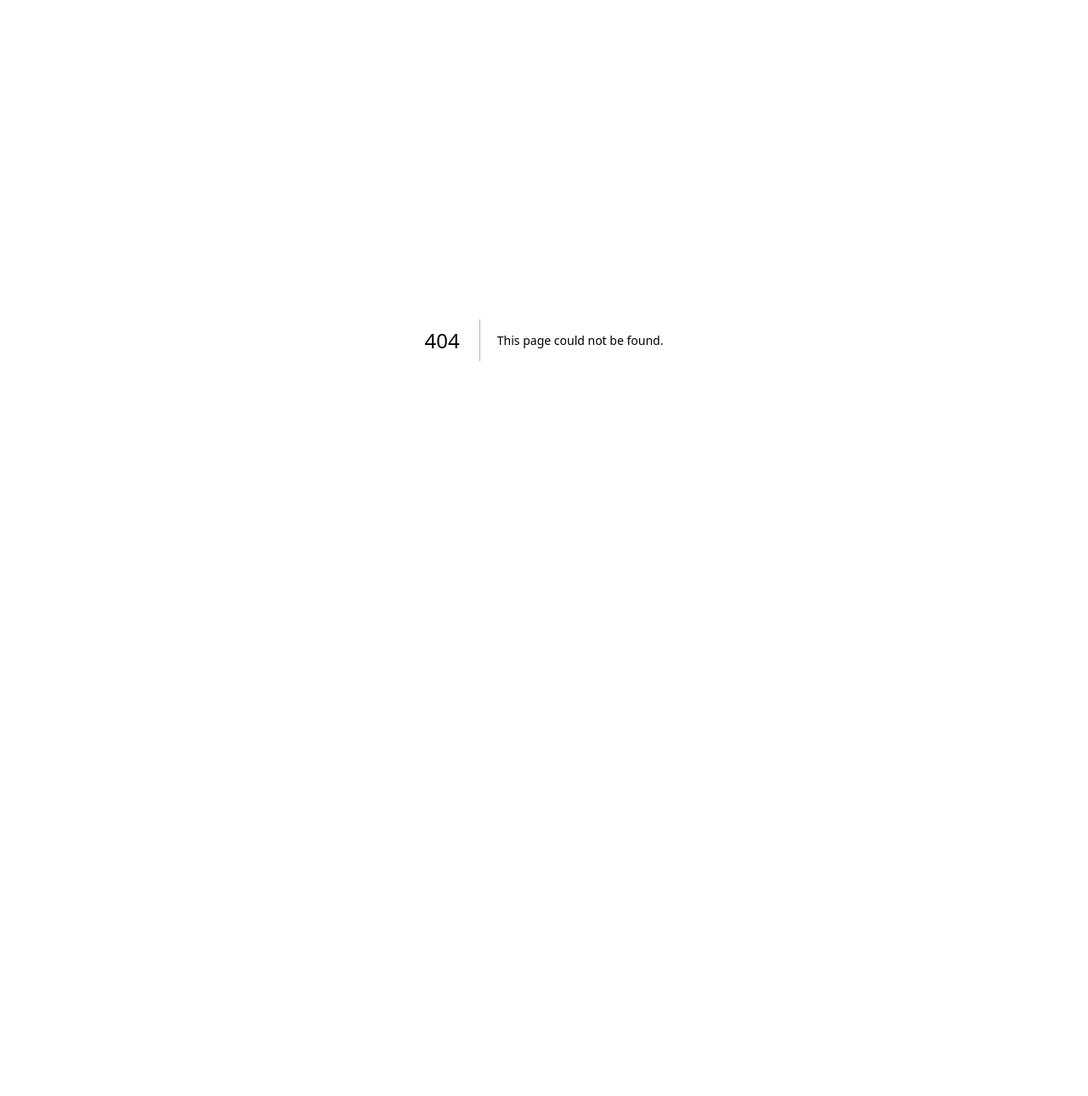
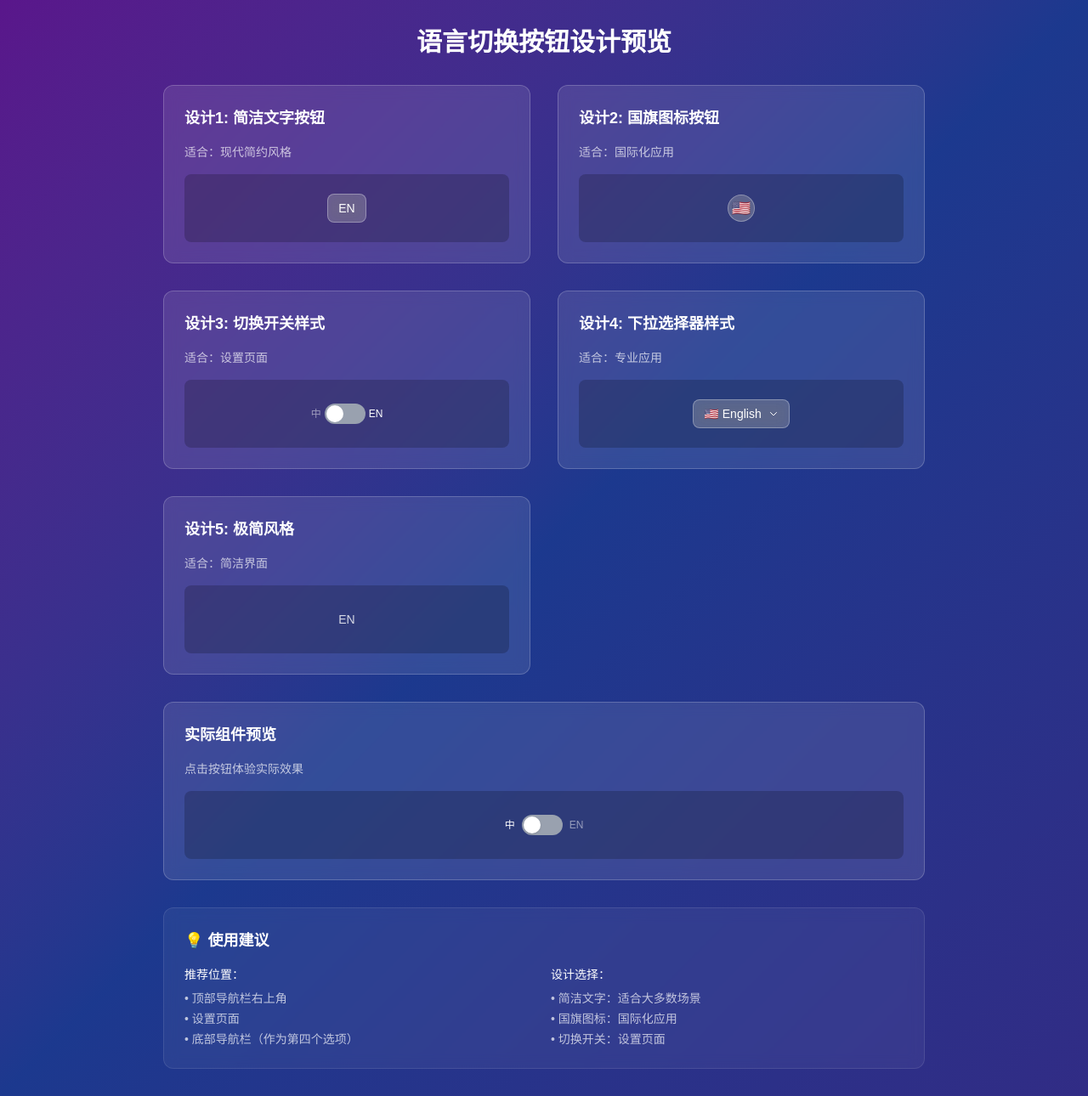
Before and after one commit to wendyluo-commits/co-path, a Next.js app: page /language-preview in a window 1280 px wide. Before the commit this address had no page. Shown: the whole page at 85% size. Before the commit the page ends 800 px from the top, so only its background shows below. Built offline with nearby package versions, Linux system fonts and the light colour scheme; a web font is replaced by a local one.

Commit message:
实现语言切换功能
- 添加切换开关样式的语言切换组件
- 创建中英文问题库和UI文本
- 集成到Start页面，支持实时语言切换
- 支持语言设置记忆功能
- 使用设计3：切换开关样式

```diff
--- a/next.config.ts
+++ b/next.config.ts
@@ -2,8 +2,11 @@ import type { NextConfig } from "next";
 
 const nextConfig: NextConfig = {
   /* config options here */
-  experimental: {
-    allowedDevOrigins: ['127.0.0.1', 'localhost', '0.0.0.0']
+  typescript: {
+    ignoreBuildErrors: true
+  },
+  eslint: {
+    ignoreDuringBuilds: true
   }
 };
 
--- /dev/null
+++ b/src/app/language-preview/page.tsx
@@ -0,0 +1,112 @@
+'use client';
+
+import LanguageToggle from '@/components/LanguageToggle';
+
+export default function LanguagePreviewPage() {
+  return (
+    <div className="min-h-screen bg-gradient-to-br from-purple-900 via-blue-900 to-indigo-900 flex items-center justify-center p-8">
+      <div className="max-w-4xl w-full">
+        <h1 className="text-3xl font-bold text-white text-center mb-8">
+          语言切换按钮设计预览
+        </h1>
+
+        <div className="grid grid-cols-1 md:grid-cols-2 gap-8">
+          {/* 卡片1: 简洁文字按钮 */}
+          <div className="bg-white/10 backdrop-blur-sm rounded-xl p-6 border border-white/20">
+            <h3 className="text-lg font-semibold text-white mb-4">设计1: 简洁文字按钮</h3>
+            <p className="text-white/70 text-sm mb-4">适合：现代简约风格</p>
+            <div className="flex items-center justify-center h-20 bg-black/20 rounded-lg">
+              <button className="px-3 py-1.5 rounded-lg bg-white/20 text-white text-sm font-medium hover:bg-white/30 transition-all duration-200 backdrop-blur-sm border border-white/30">
+                EN
+              </button>
+            </div>
+          </div>
+
+          {/* 卡片2: 国旗图标按钮 */}
+          <div className="bg-white/10 backdrop-blur-sm rounded-xl p-6 border border-white/20">
+            <h3 className="text-lg font-semibold text-white mb-4">设计2: 国旗图标按钮</h3>
+            <p className="text-white/70 text-sm mb-4">适合：国际化应用</p>
+            <div className="flex items-center justify-center h-20 bg-black/20 rounded-lg">
+              <button className="w-8 h-8 rounded-full bg-white/20 hover:bg-white/30 transition-all duration-200 backdrop-blur-sm border border-white/30 flex items-center justify-center text-lg">
+                🇺🇸
+              </button>
+            </div>
+          </div>
+
+          {/* 卡片3: 切换开关样式 */}
+          <div className="bg-white/10 backdrop-blur-sm rounded-xl p-6 border border-white/20">
+            <h3 className="text-lg font-semibold text-white mb-4">设计3: 切换开关样式</h3>
+            <p className="text-white/70 text-sm mb-4">适合：设置页面</p>
+            <div className="flex items-center justify-center h-20 bg-black/20 rounded-lg">
+              <div className="flex items-center space-x-1">
+                <span className="text-xs text-white/50">中</span>
+                <button className="relative w-12 h-6 rounded-full bg-gray-400 transition-all duration-300">
+                  <div className="absolute top-0.5 left-0.5 w-5 h-5 bg-white rounded-full transition-transform duration-300 translate-x-0" />
+                </button>
+                <span className="text-xs text-white">EN</span>
+              </div>
+            </div>
+          </div>
+
+          {/* 卡片4: 下拉选择器样式 */}
+          <div className="bg-white/10 backdrop-blur-sm rounded-xl p-6 border border-white/20">
+            <h3 className="text-lg font-semibold text-white mb-4">设计4: 下拉选择器样式</h3>
+            <p className="text-white/70 text-sm mb-4">适合：专业应用</p>
+            <div className="flex items-center justify-center h-20 bg-black/20 rounded-lg">
+              <button className="flex items-center space-x-1 px-3 py-1.5 rounded-lg bg-white/20 text-white text-sm hover:bg-white/30 transition-all duration-200 backdrop-blur-sm border border-white/30">
+                <span>🇺🇸</span>
+                <span>English</span>
+                <svg className="w-3 h-3 ml-1" fill="none" stroke="currentColor" viewBox="0 0 24 24">
+                  <path strokeLinecap="round" strokeLinejoin="round" strokeWidth={2} d="M19 9l-7 7-7-7" />
+                </svg>
+              </button>
+            </div>
+          </div>
+
+          {/* 卡片5: 极简风格 */}
+          <div className="bg-white/10 backdrop-blur-sm rounded-xl p-6 border border-white/20">
+            <h3 className="text-lg font-semibold text-white mb-4">设计5: 极简风格</h3>
+            <p className="text-white/70 text-sm mb-4">适合：简洁界面</p>
+            <div className="flex items-center justify-center h-20 bg-black/20 rounded-lg">
+              <button className="px-2 py-1 text-white/80 hover:text-white text-sm font-light hover:bg-white/10 rounded transition-all duration-200">
+                EN
+              </button>
+            </div>
+          </div>
+
+          {/* 卡片6: 实际组件预览 */}
+          <div className="bg-white/10 backdrop-blur-sm rounded-xl p-6 border border-white/20 md:col-span-2">
+            <h3 className="text-lg font-semibold text-white mb-4">实际组件预览</h3>
+            <p className="text-white/70 text-sm mb-4">点击按钮体验实际效果</p>
+            <div className="flex items-center justify-center h-20 bg-black/20 rounded-lg">
+              <LanguageToggle />
+            </div>
+          </div>
+        </div>
+
+        {/* 使用建议 */}
+        <div className="mt-8 bg-white/5 backdrop-blur-sm rounded-xl p-6 border border-white/10">
+          <h3 className="text-lg font-semibold text-white mb-4">💡 使用建议</h3>
+          <div className="grid grid-cols-1 md:grid-cols-2 gap-4 text-sm text-white/70">
+            <div>
+              <h4 className="font-medium text-white mb-2">推荐位置：</h4>
+              <ul className="space-y-1">
+                <li>• 顶部导航栏右上角</li>
+                <li>• 设置页面</li>
+                <li>• 底部导航栏（作为第四个选项）</li>
+              </ul>
+            </div>
+            <div>
+              <h4 className="font-medium text-white mb-2">设计选择：</h4>
+              <ul className="space-y-1">
+                <li>• 简洁文字：适合大多数场景</li>
+                <li>• 国旗图标：国际化应用</li>
+                <li>• 切换开关：设置页面</li>
+              </ul>
+            </div>
+          </div>
+        </div>
+      </div>
+    </div>
+  );
+}
--- a/src/app/page.tsx
+++ b/src/app/page.tsx
@@ -52,7 +52,7 @@ export default function DailyTarotEntry() {
     slidesToScroll: 1,          // 一次滚 1 张
     containScroll: 'keepSnaps', // 不裁剪/合并 snap
     skipSnaps: false,
-    loop: true                  // 无限循环
+    loop: false                 // 停止无限循环，只能滑动到最后一个
   };
 
 
--- a/src/app/reading/page.tsx
+++ b/src/app/reading/page.tsx
@@ -632,7 +632,6 @@ function ReadingPageContent() {
             <h2 className="text-[18px] font-normal text-[#ABABAB] leading-[27px] tracking-wide">
               READING RESULTS
             </h2>
-            <div className="mt-3 mx-2 h-px bg-[#ABABAB]"></div>
           </div>
 
           {/* Reading Body */}
@@ -700,7 +699,6 @@ function ReadingPageContent() {
                             />
                           </div>
                         )}
-                        <div className="ml-2 mr-20 h-px bg-white"></div>
                       </div>
                     )}
                   </div>
@@ -740,10 +738,6 @@ function ReadingPageContent() {
           </article>
         </div>
 
-        {/* 最后一段解读和Key Messages之间的灰色粗分割线 */}
-        {isNewFormat(reading) && reading.keyMessages && (
-          <div className="mt-2 mb-8 h-5 bg-gray-400"></div>
-        )}
 
         {/* Component 2 Image */}
         {isNewFormat(reading) && reading.keyMessages && (
@@ -763,9 +757,8 @@ function ReadingPageContent() {
           <div className="max-w-[480px] mx-auto px-6">
             <div className="mt-6 mb-6">
               <h2 className="text-[18px] font-normal text-[#ABABAB] leading-[27px] tracking-wide">
-                KEYMESSAGES
+                KEY MESSAGES
               </h2>
-              <div className="mt-3 mx-2 h-px bg-[#ABABAB]"></div>
             </div>
           </div>
         )}
--- a/src/app/start/page.tsx
+++ b/src/app/start/page.tsx
@@ -4,6 +4,8 @@ import { useState, useEffect, Suspense, useRef } from 'react';
 import { useRouter, useSearchParams } from 'next/navigation';
 import { ReadingRequestSchema, SpreadType } from '@/schemas/reading.schema';
 import { X, RefreshCw } from 'lucide-react';
+import LanguageToggle from '@/components/LanguageToggle';
+import { questions, uiTexts } from '@/data/questions';
 
 function StartPageContent() {
   const router = useRouter();
@@ -17,6 +19,7 @@ function StartPageContent() {
   const [isLoading, setIsLoading] = useState(false);
   const [error, setError] = useState<string | null>(null);
   const [isFocused, setIsFocused] = useState(false);
+  const [language, setLanguage] = useState<'zh' | 'en'>('zh');
 
   // 禁止页面滑动
   useEffect(() => {
@@ -33,31 +36,32 @@ function StartPageContent() {
     };
   }, []);
 
+  // 语言切换监听
+  useEffect(() => {
+    const savedLanguage = localStorage.getItem('language') as 'zh' | 'en' || 'zh';
+    setLanguage(savedLanguage);
+
+    const handleLanguageChange = (event: CustomEvent) => {
+      const newLanguage = event.detail.language;
+      setLanguage(newLanguage);
+      setSuggestions(questions[newLanguage].slice(0, 7));
+    };
+
+    window.addEventListener('languageChanged', handleLanguageChange as EventListener);
+    return () => window.removeEventListener('languageChanged', handleLanguageChange as EventListener);
+  }, []);
+
   const glowStyle = {
     boxShadow: isFocused
       ? '0 0 0 2px rgba(59, 130, 246, 0.4), 0 0 20px rgba(59, 130, 246, 0.3), 0 0 40px rgba(59, 130, 246, 0.2), 0 0 60px rgba(59, 130, 246, 0.1)'
       : '0 0 0 1px rgba(59, 130, 246, 0.3), 0 0 15px rgba(59, 130, 246, 0.2), 0 0 30px rgba(59, 130, 246, 0.15)'
   };
 
-  const baseSuggestionPool = [
-    // 职业方向探索（4个）
-    "我当下的事业主线应该是什么？",
-    "我的经历正把我推向哪条事业路径？",
-    "我目前最大的职业瓶颈是什么？",
-    "什么因素能助我更顺利地找到理想工作？",
-
-
-    // 情感与成长（4个）
-    "现在是什么正在消耗我的力量？",
-    "我怎样才能更勇敢地面对未知与变化？",
-    "我内心最深的焦虑是什么？",
-    "我如何在职业发展中保持平衡？",
-  ];
-  const [suggestions, setSuggestions] = useState<string[]>(baseSuggestionPool.slice(0, 7));
+  const [suggestions, setSuggestions] = useState<string[]>(questions[language].slice(0, 7));
 
   const refreshSuggestions = () => {
     // Simple shuffle and take 7
-    const pool = [...baseSuggestionPool].sort(() => Math.random() - 0.5).slice(0, 7);
+    const pool = [...questions[language]].sort(() => Math.random() - 0.5).slice(0, 7);
     setSuggestions(pool);
   };
 
@@ -110,7 +114,7 @@ function StartPageContent() {
           >
             <img src="/white_arrow.png" alt="返回" className="h-6 w-6" />
           </button>
-          <div className="w-10" />
+          <LanguageToggle />
         </div>
       </header>
 
@@ -122,7 +126,9 @@ function StartPageContent() {
             <div className="mt-8 w-full">
               {/* 添加"我的疑问是"文字 */}
               <div className="mb-8">
-                <h2 className="text-2xl font-semibold text-white text-left">我的疑问是</h2>
+                <h2 className="text-2xl font-semibold text-white text-left">
+                  {uiTexts[language].title}
+                </h2>
               </div>
               <div className="relative w-full">
                 {/* glow */}
@@ -137,7 +143,7 @@ function StartPageContent() {
                   }}
                   onFocus={() => setIsFocused(true)}
                   onBlur={() => setIsFocused(false)}
-                  placeholder=""
+                  placeholder={uiTexts[language].placeholder}
                   className="relative w-full bg-white rounded-[8px] border-2 border-blue-300 px-6 py-4 h-16 placeholder-gray-400 text-[16px] text-black focus:outline-none focus:ring-2 focus:ring-blue-300/20"
                   aria-invalid={error ? 'true' : 'false'}
                 />
@@ -203,7 +209,7 @@ function StartPageContent() {
             disabled={isLoading || !question.trim()}
             className={`w-full h-[56px] rounded-[8px] bg-black text-white text-[15.5px] font-medium border border-white transition active:opacity-90 disabled:opacity-40 disabled:text-white`}
           >
-            选好了
+            {uiTexts[language].submit}
           </button>
           <div className="mt-3 flex justify-center">
             <button
@@ -212,7 +218,7 @@ function StartPageContent() {
               className="text-[14px] text-white hover:text-gray-200 px-4 py-2"
               aria-label="跳过"
             >
-              跳过
+              {uiTexts[language].skip}
             </button>
           </div>
         </div>
--- /dev/null
+++ b/src/components/LanguageToggle.tsx
@@ -0,0 +1,50 @@
+'use client';
+
+import { useState, useEffect } from 'react';
+
+export default function LanguageToggle() {
+  const [language, setLanguage] = useState<'zh' | 'en'>('zh');
+
+  // 从localStorage读取保存的语言设置
+  useEffect(() => {
+    const savedLanguage = localStorage.getItem('language') as 'zh' | 'en' || 'zh';
+    setLanguage(savedLanguage);
+  }, []);
+
+  const toggleLanguage = () => {
+    const newLanguage = language === 'zh' ? 'en' : 'zh';
+    setLanguage(newLanguage);
+    localStorage.setItem('language', newLanguage);
+
+    // 触发自定义事件，通知其他组件语言已切换
+    window.dispatchEvent(new CustomEvent('languageChanged', {
+      detail: { language: newLanguage }
+    }));
+  };
+
+  return (
+    <div className="flex items-center space-x-2">
+      <span className={`text-xs font-medium transition-colors duration-200 ${
+        language === 'zh' ? 'text-white' : 'text-white/50'
+      }`}>
+        中
+      </span>
+      <button
+        onClick={toggleLanguage}
+        className={`relative w-12 h-6 rounded-full transition-all duration-300 focus:outline-none focus:ring-2 focus:ring-white/30 ${
+          language === 'en' ? 'bg-blue-500' : 'bg-gray-400'
+        }`}
+        aria-label={`Switch to ${language === 'zh' ? 'English' : 'Chinese'}`}
+      >
+        <div className={`absolute top-0.5 left-0.5 w-5 h-5 bg-white rounded-full transition-transform duration-300 shadow-sm ${
+          language === 'en' ? 'translate-x-6' : 'translate-x-0'
+        }`} />
+      </button>
+      <span className={`text-xs font-medium transition-colors duration-200 ${
+        language === 'en' ? 'text-white' : 'text-white/50'
+      }`}>
+        EN
+      </span>
+    </div>
+  );
+}
--- /dev/null
+++ b/src/data/questions.ts
@@ -0,0 +1,45 @@
+export const questions = {
+  zh: [
+    // 职业方向探索（4个）
+    "我当下的事业主线应该是什么？",
+    "我的经历正把我推向哪条事业路径？",
+    "我目前最大的职业瓶颈是什么？",
+    "什么因素能助我更顺利地找到理想工作？",
+
+    // 情感与成长（4个）
+    "现在是什么正在消耗我的力量？",
+    "我怎样才能更勇敢地面对未知与变化？",
+    "我内心最深的焦虑是什么？",
+    "我如何在职业发展中保持平衡？",
+  ],
+  en: [
+    // Career Direction (4)
+    "What should be my main career path right now?",
+    "Which career direction is my experience pushing me towards?",
+    "What is my biggest career bottleneck currently?",
+    "What factors can help me find my ideal job more smoothly?",
+
+    // Emotional Growth (4)
+    "What is currently draining my energy?",
+    "How can I be braver in facing the unknown and change?",
+    "What is my deepest anxiety?",
+    "How can I maintain balance in my career development?",
+  ]
+};
+
+export const uiTexts = {
+  zh: {
+    title: "我的疑问是",
+    placeholder: "请输入您的问题...",
+    submit: "选好了",
+    skip: "跳过",
+    refresh: "刷新建议"
+  },
+  en: {
+    title: "My question is",
+    placeholder: "Enter your question...",
+    submit: "Ready",
+    skip: "Skip",
+    refresh: "Refresh suggestions"
+  }
+};
```
Also changed, not shown: 2 other files (tests, documents, lock files or other folders).
